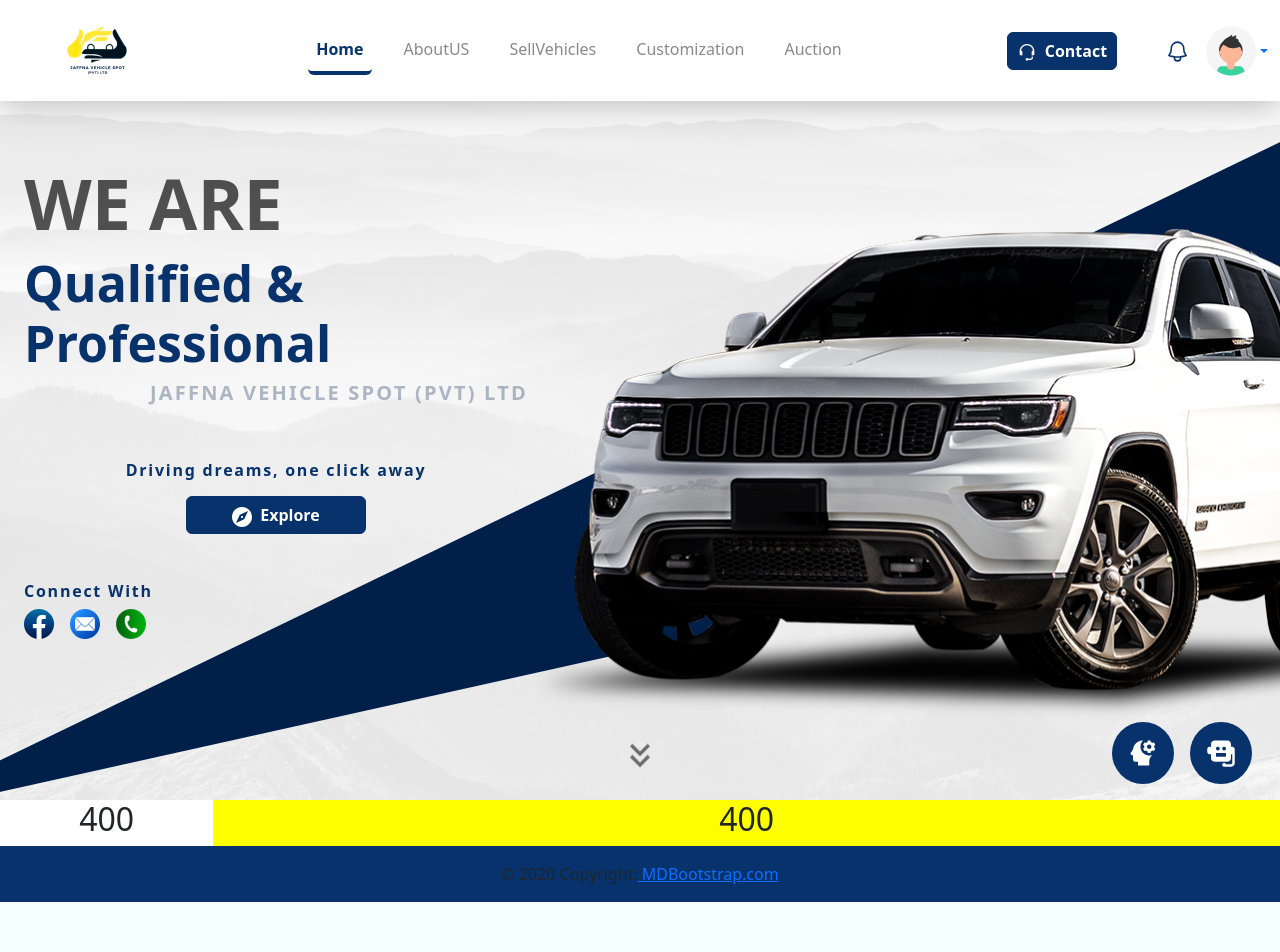
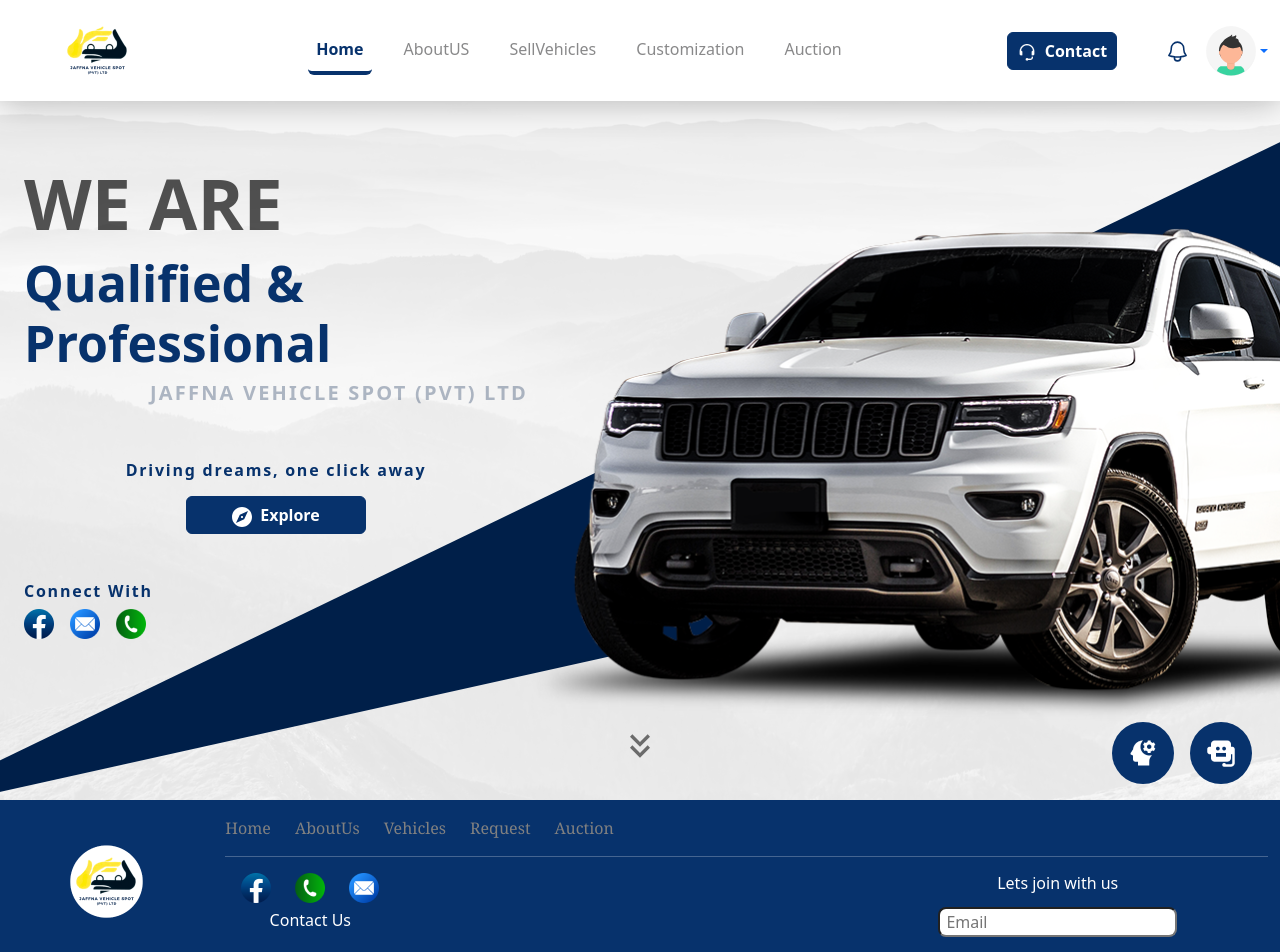
Before and after one commit to Powsihan/JVS-Project-Frontend, a Next.js app: page /home in a window 1280 px wide. Shown: the top 952 px of the page. Before the commit the page ends 902 px from the top, so only its background shows below. Built offline with nearby package versions, Linux system fonts and the light colour scheme.

Commit message:
footer finished

```diff
--- a/src/components/Footer.js
+++ b/src/components/Footer.js
@@ -1,25 +1,74 @@
 import React from "react";
+import "../styles/footer.css";
+import logo from "../assets/images/Logo.png";
+import Image from "next/image";
+
+import facebook from "../assets/icons/facebook.png";
+import call from "../assets/icons/call.png";
+import mail from "../assets/icons/mail.png";
 
 const Footer = () => (
   <footer
     className="page-footer font-small blue "
     style={{ backgroundColor: " #07326C" }}
   >
-    <div className="container-fluid text-center text-md-left">
-      <div className="row   align-items-center justify-content-around">
-        <div className="col-2 " style={{ backgroundColor: " white" }}>
-          <h2>400</h2>
+    <div className="container-fluid footer text-center text-md-left h-250">
+      <div className="row footer-row align-items-center justify-content-around  ">
+        <div className="col-2 h-100 align-items-center justify-content-center pt-4">
+          <div>
+            <Image src={logo} alt="" />
+          </div>
         </div>
-        <div className="col-10" style={{ backgroundColor: " yellow" }}>
-        <h2>400</h2>
+        <div className="col-10 h-100 align-items-center justify-content-center ">
+          <div className="d-flex align-items-center justify-content-start pt-3 pb-0 gap-4 links" >
+              <a href="#home">Home</a>
+              <a href="#AboutUs">AboutUs</a>
+              <a href="#Vehicles">Vehicles</a>
+              <a href="#Request">Request</a>
+              <a href="#Auction">Auction</a>
+
+          </div>
+
+            <hr className="white-line " style={{ color: "white" }} />
+
+
+          <div className="row">
+            <div className="col-7  d-flex justify-content-start" >
+              <div className="d-flex flex-column justify-content-center align-items-center ps-3">
+                <div className="d-flex gap-4">
+                  <Image src={facebook} alt="" />
+                  <Image src={call} alt="" />
+                  <Image src={mail} alt="" />
+                </div>
+                <h6 className="mt-2" style={{ color: "white" }}>
+                  Contact Us
+                </h6>
+              </div>
+            </div>
+
+            <div className="col-5 d-flex justify-content-around flex-column">
+            <div className="joinwith d-flex justify-content-around align-items-right">
+                <h6 style={{ color: "white" }}>Lets join with us</h6>
+              </div>
+              <div className=" row contacts d-flex justify-content-around align-items-center ">
+
+              </div>
+              <div className="joinwith d-flex justify-content-around align-items-right">
+                <input
+                  className="search"
+                  placeholder=" Email"
+                  style={{ borderRadius: "8px" }}
+                />
+              </div>
+            </div>
+          </div>
         </div>
       </div>
-
     </div>
-    <div className="footer-copyright text-center py-3">
-      © 2020 Copyright:
-      <a href="https://mdbootstrap.com/"> MDBootstrap.com</a>
-    </div>
+    <hr className="white-line " style={{ color: "white" }} />
+    <div className="footer-copyright text-center py-3"  style={{ color: "white" }}>
+    © 2024 JAFFNA Vehicle Spot (PVT) LTD @ All Rights Reserved
+     </div>
   </footer>
 );
 
--- /dev/null
+++ b/src/styles/footer.css
@@ -0,0 +1,5 @@
+.links a{
+    color: gray; /* Adjust padding as needed */
+    font-family: Cambria, Cochin, Georgia, Times, 'Times New Roman', serif;
+    text-decoration: none
+  }
```
